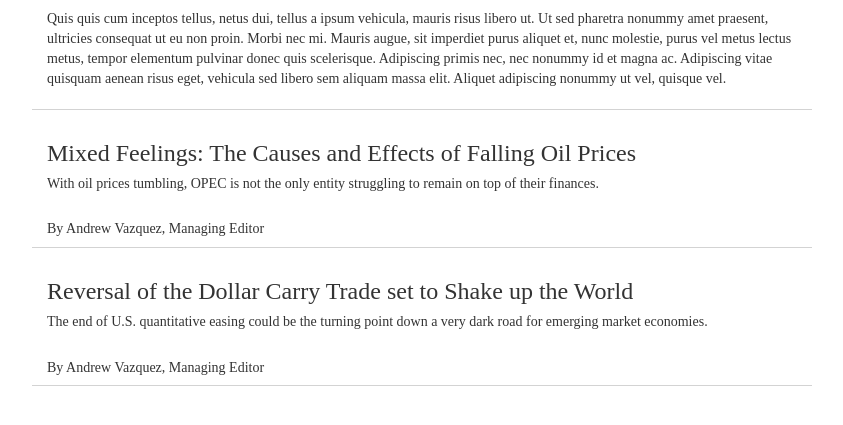
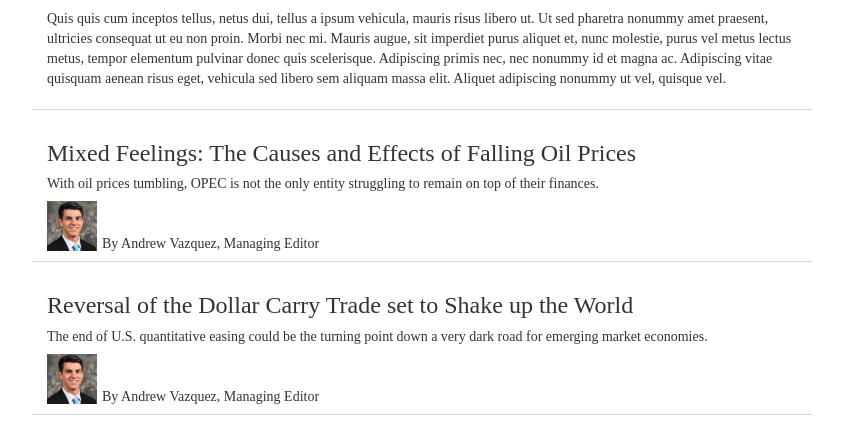
Before and after one commit to xinlei/theopportunetime, a PHP site: page / in a window 1280 px wide; the page is wider, and only the part inside the window is pictured. Shown: the part 861-1286 px from the top of that part, without its empty margins (203-1046 px from the left). Before the commit the page ends 1247 px from the top of that part, so only its background shows below. Run offline with PHP 8.4, Linux system fonts and the light colour scheme; some libraries are stand-ins or nearby versions; some web fonts are replaced.

Commit message:
added pictures

```diff
--- a/css/default.css
+++ b/css/default.css
@@ -88,8 +88,19 @@ h1, h5 {
 }
 
 .sub-content-author {
-	padding-top: 30px;
+	padding-top: 10px
 }
+
+.sub-content-author img {
+	width: 50px;
+}
+
+.sub-content-author h5 {
+	position: absolute;
+	bottom: 0px;
+	left: 70px;
+}
+
 
 .content-divider {
 	border-bottom: 1px solid lightgrey;
--- a/index.php
+++ b/index.php
@@ -43,7 +43,10 @@
 			<div class='col-md-8 sub-content-sub-title'><h5>With oil prices tumbling, OPEC is not the only entity struggling to remain on top of their finances.</h5></div>
 		</div>
 		<div class='row'>
-			<div class='col-md-8 sub-content-author'><h5>By Andrew Vazquez, Managing Editor</h5></div>
+			<div class='col-md-8 sub-content-author'>
+				<img src='img/profile/andrew-v.jpg'>
+				<h5>By Andrew Vazquez, Managing Editor</h5>
+			</div>
 		</div>
 		<div class='row'><div class='col-md-8 content-divider'></div></div>
 		<div class='row'>
@@ -53,7 +56,10 @@
 			<div class='col-md-8 sub-content-sub-title'><h5>The end of U.S. quantitative easing could be the turning point down a very dark road for emerging market economies.</h5></div>
 		</div>
 		<div class='row'>
-			<div class='col-md-8 sub-content-author'><h5>By Andrew Vazquez, Managing Editor</h5></div>
+			<div class='col-md-8 sub-content-author'>
+				<img src='img/profile/andrew-v.jpg'>
+				<h5>By Andrew Vazquez, Managing Editor</h5>
+			</div>
 		</div>
 		<div class='row'><div class='col-md-8 content-divider'></div></div>
 
```
Also changed, not shown: img/profile/andrew-v.jpg (added).
